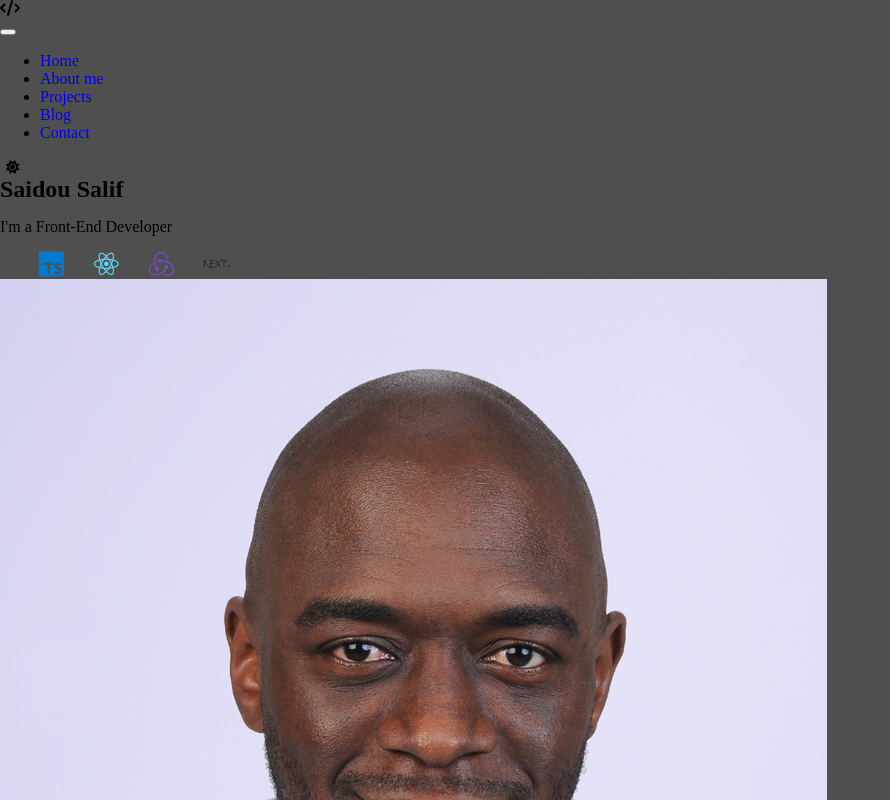
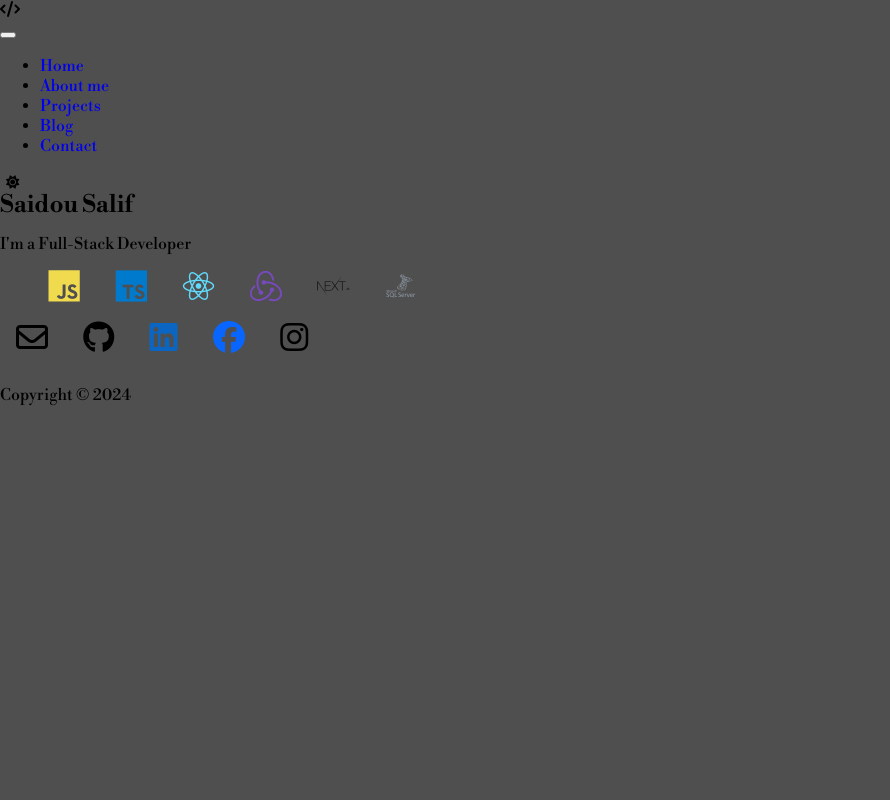
Before and after one commit to SAIDOU11/Portfolio, a plain HTML site: page app/index.html in a window 1280 px wide. Shown: the top 800 px of the page, without its empty margins (0-890 px from the left). Drawn offline with nearby package versions, Linux system fonts and the light colour scheme.

Commit message:
fonts & icons

```diff
--- a/app/index.html
+++ b/app/index.html
@@ -10,7 +10,12 @@
       crossorigin="anonymous"
       referrerpolicy="no-referrer"
     />
-    <!-- Only 2 fonts -->
+    <link rel="preconnect" href="https://fonts.googleapis.com" />
+    <link rel="preconnect" href="https://fonts.gstatic.com" crossorigin />
+    <link
+      href="https://fonts.googleapis.com/css2?family=EB+Garamond:ital,wght@0,400..800;1,400..800&family=Libre+Bodoni:ital,wght@0,400..700;1,400..700&display=swap"
+      rel="stylesheet"
+    />
 
     <link
       rel="stylesheet"
@@ -63,9 +68,11 @@
     <main>
       <section class="home">
         <h1 class="home__name">Saidou Salif</h1>
-        <p>I'm a Front-End Developer</p>
+        <p>I'm a Full-Stack Developer</p>
         <div class="home__logo">
           <i class="devicon-tailwindcss-original colored icon"></i>
+
+          <i class="devicon-javascript-plain colored icon"></i>
 
           <i class="devicon-typescript-plain colored icon"></i>
 
@@ -74,12 +81,14 @@
           <i class="devicon-redux-original colored icon"></i>
 
           <i class="devicon-nextjs-original-wordmark colored icon"></i>
+
+          <i class="devicon-microsoftsqlserver-plain-wordmark colored icon"></i>
         </div>
-        <img
+        <!-- <img
           src="./images/profil_picture.jpg"
           alt="A professional picture of me smiling."
           class="home__img"
-        />
+        /> -->
       </section>
       <div class="social-icons">
         <i class="fa-regular fa-envelope icon"></i>
--- a/app/scss/base/_resets.scss
+++ b/app/scss/base/_resets.scss
@@ -12,4 +12,6 @@ body {
   margin: 0;
   padding: 0;
   background: #504f4f;
+  // font-family: "EB Garamond", serif;
+  font-family: "Libre Bodoni", serif;
 }
--- a/app/scss/base/_typography.scss
+++ b/app/scss/base/_typography.scss
@@ -21,13 +21,9 @@ button {
   background: none;
 }
 
-// .dark-mode
-
-// light-mode
-
 .icon {
   cursor: pointer;
-  font-size: 1.6rem;
+  font-size: 2rem;
   padding: 0.5em;
 }
 
--- a/app/scss/style.scss
+++ b/app/scss/style.scss
@@ -1 +1,2 @@
 @forward "base";
+@forward "utils";
```
Also changed, not shown: dist/css/style-min.css, dist/css/style.css, 2 other files.
